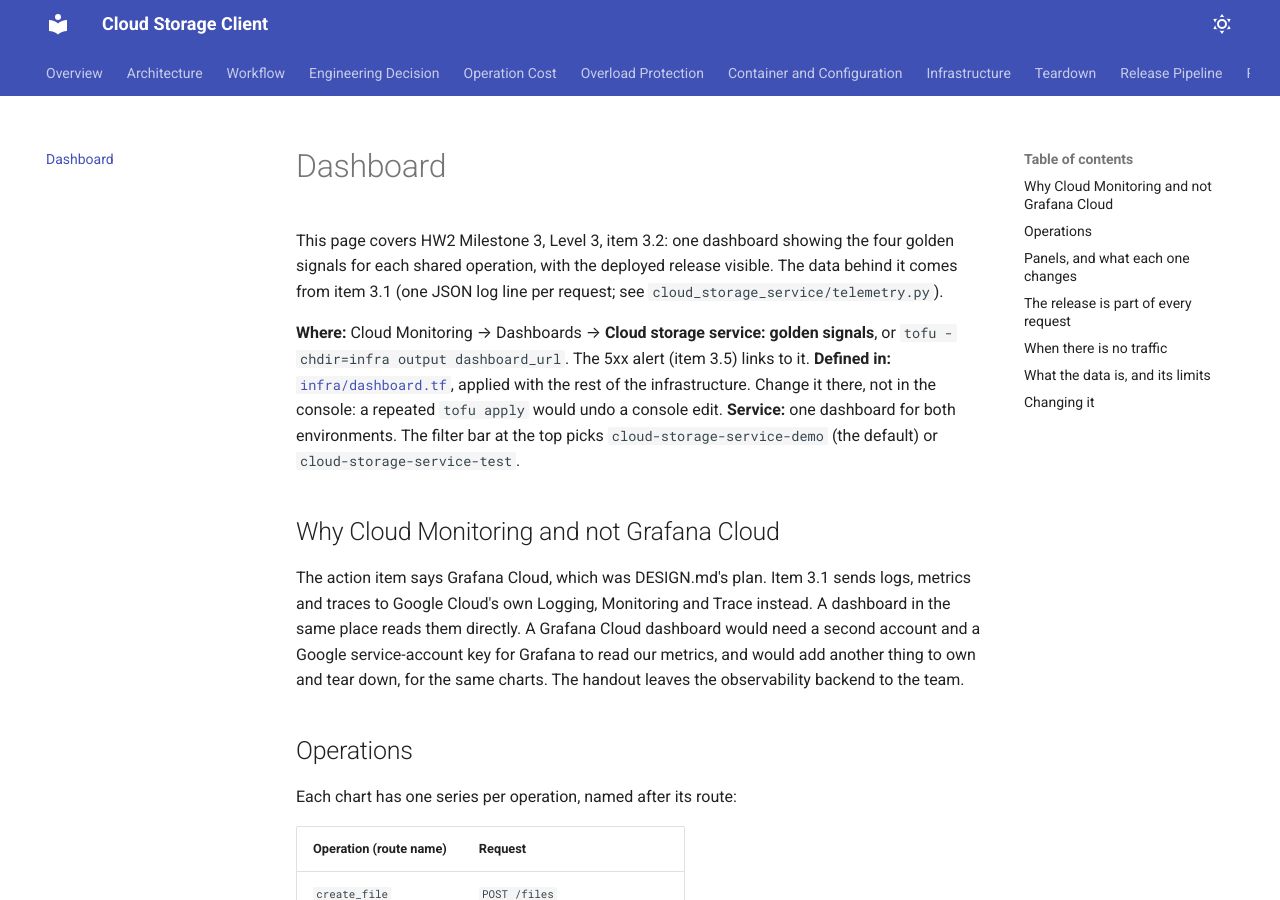
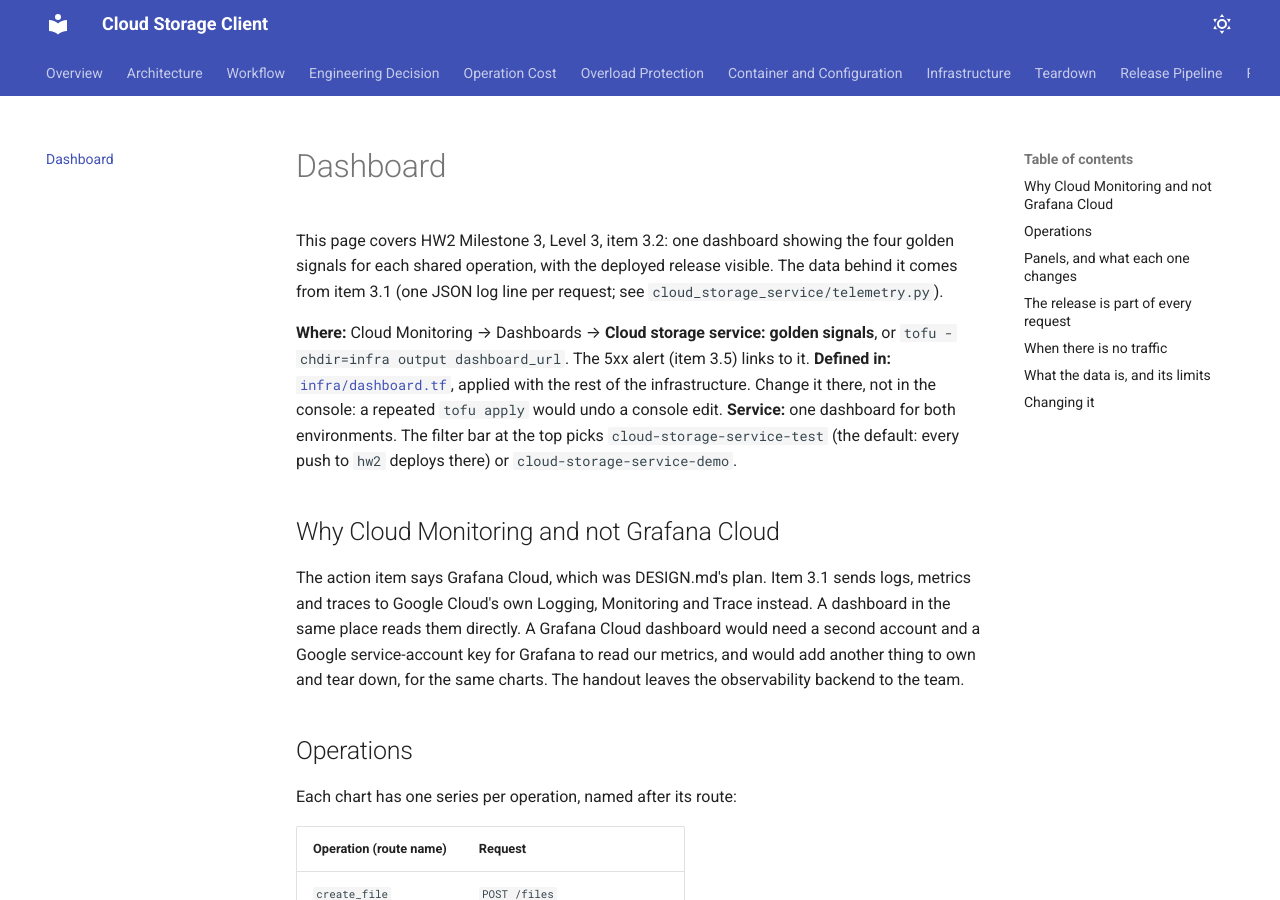
Before and after one commit to Shreyas191/OSPSD-Team-3, an MkDocs documentation site: the page built from docs/dashboard.md, in a window 1280 px wide and 900 px high. Built offline with MkDocs 1.6.1 and Material for MkDocs 9.7.7, drawn with Linux system fonts in a browser that asks for light colours.

Commit message:
Dashboard: open on the test service by default
Every push to hw2 deploys to test, so that is where the traffic is;
demo gets no automatic deploys and its charts are empty.

```diff
--- a/docs/dashboard.md
+++ b/docs/dashboard.md
@@ -4,7 +4,7 @@ This page covers HW2 Milestone 3, Level 3, item 3.2: one dashboard showing the f
 
 **Where:** Cloud Monitoring → Dashboards → **Cloud storage service: golden signals**, or `tofu -chdir=infra output dashboard_url`. The 5xx alert (item 3.5) links to it.
 **Defined in:** [`infra/dashboard.tf`](https://github.com/Shreyas191/OSPSD-Team-3/blob/hw2/infra/dashboard.tf), applied with the rest of the infrastructure. Change it there, not in the console: a repeated `tofu apply` would undo a console edit.
-**Service:** one dashboard for both environments. The filter bar at the top picks `cloud-storage-service-demo` (the default) or `cloud-storage-service-test`.
+**Service:** one dashboard for both environments. The filter bar at the top picks `cloud-storage-service-test` (the default: every push to `hw2` deploys there) or `cloud-storage-service-demo`.
 
 ## Why Cloud Monitoring and not Grafana Cloud
 
```
Also changed, not shown: 1 other file.
